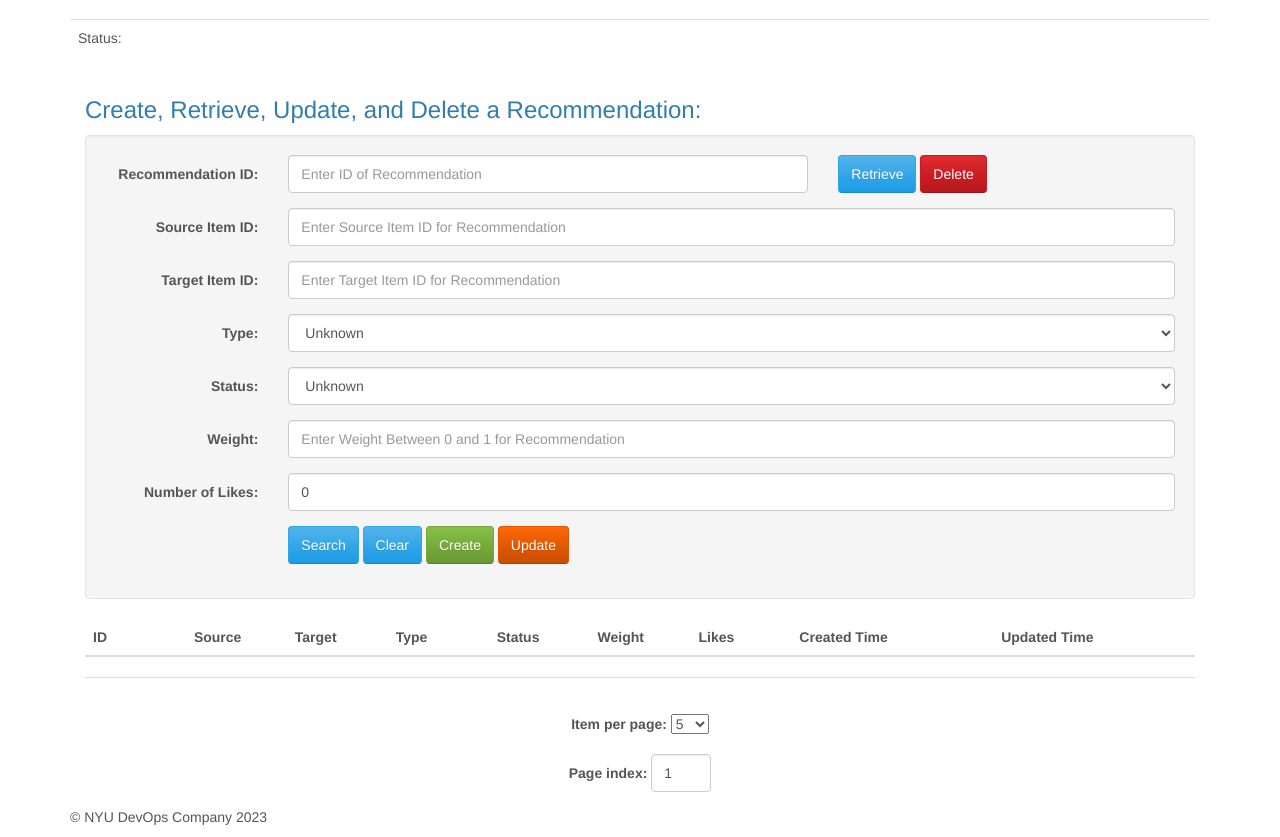
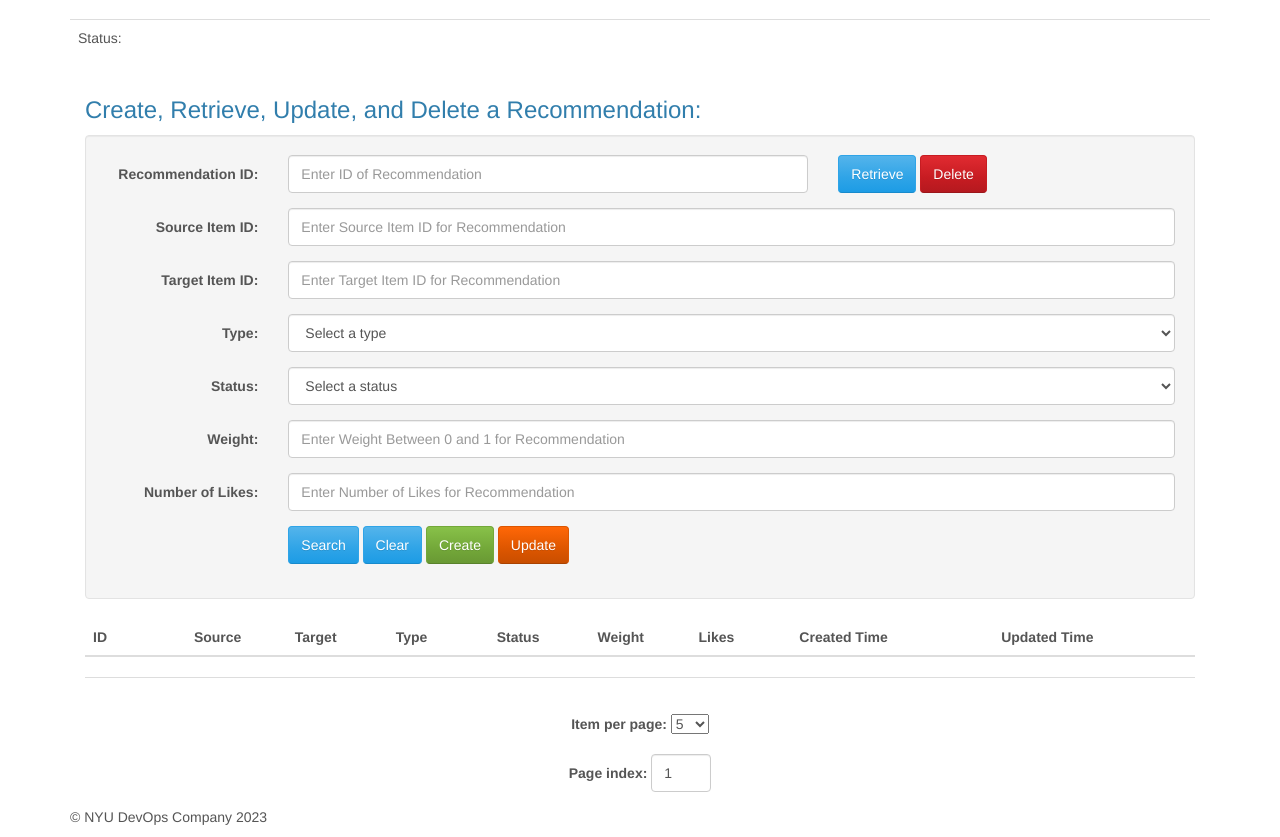
Before and after one commit to CSCI-GA-2820-FA23-001/recommendations, a plain HTML site: page service/static/index.html in a window 1280 px wide. Shown: the part 104-941 px from the top of the page. Drawn offline with Linux system fonts and the light colour scheme; files that its build step writes are made by us from their sources; files whose address does not match are found by name.

Commit message:
revise index.html and enrich bdd scenario

```diff
--- a/service/static/index.html
+++ b/service/static/index.html
@@ -69,7 +69,8 @@
                         <label class="control-label col-sm-2" for="rec_type">Type:</label>
                         <div class="col-sm-10">
                             <select class="form-control" id="rec_type">
-                                <option value="UNKNOWN" selected>Unknown</option>
+                                <option value="" selected>Select a type</option>
+                                <option value="UNKNOWN">Unknown</option>
                                 <option value="UP_SELL">Up Sell</option>
                                 <option value="CROSS_SELL">Cross Sell</option>
                                 <option value="ACCESSORY">Accessory</option>
@@ -84,7 +85,8 @@
                         <label class="control-label col-sm-2" for="rec_status">Status:</label>
                         <div class="col-sm-10">
                             <select class="form-control" id="rec_status">
-                                <option value="UNKNOWN" selected>Unknown</option>
+                                <option value="" selected>Select a status</option>
+                                <option value="UNKNOWN">Unknown</option>
                                 <option value="VALID">Valid</option>
                                 <option value="OUT_OF_STOCK">Out of Stock</option>
                                 <option value="DEPRECATED">Deprecated</option>
@@ -106,7 +108,7 @@
                         <label class="control-label col-sm-2" for="num_of_likes">Number of Likes:</label>
                         <div class="col-sm-10">
                             <input type="text" class="form-control" id="num_of_likes"
-                                placeholder="Enter Number of Likes for Recommendation" value="0">
+                                placeholder="Enter Number of Likes for Recommendation">
                         </div>
                     </div>
 
```
Also changed, not shown: 1 other file.
